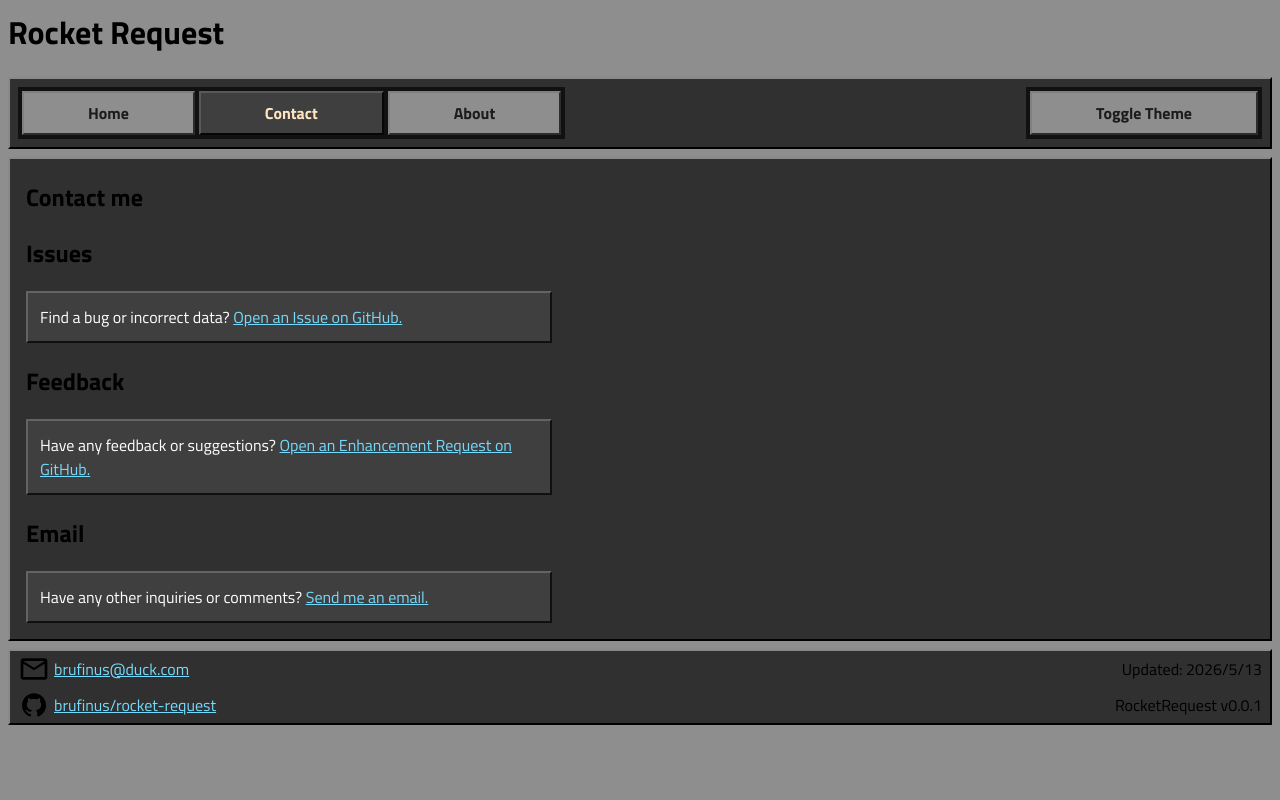
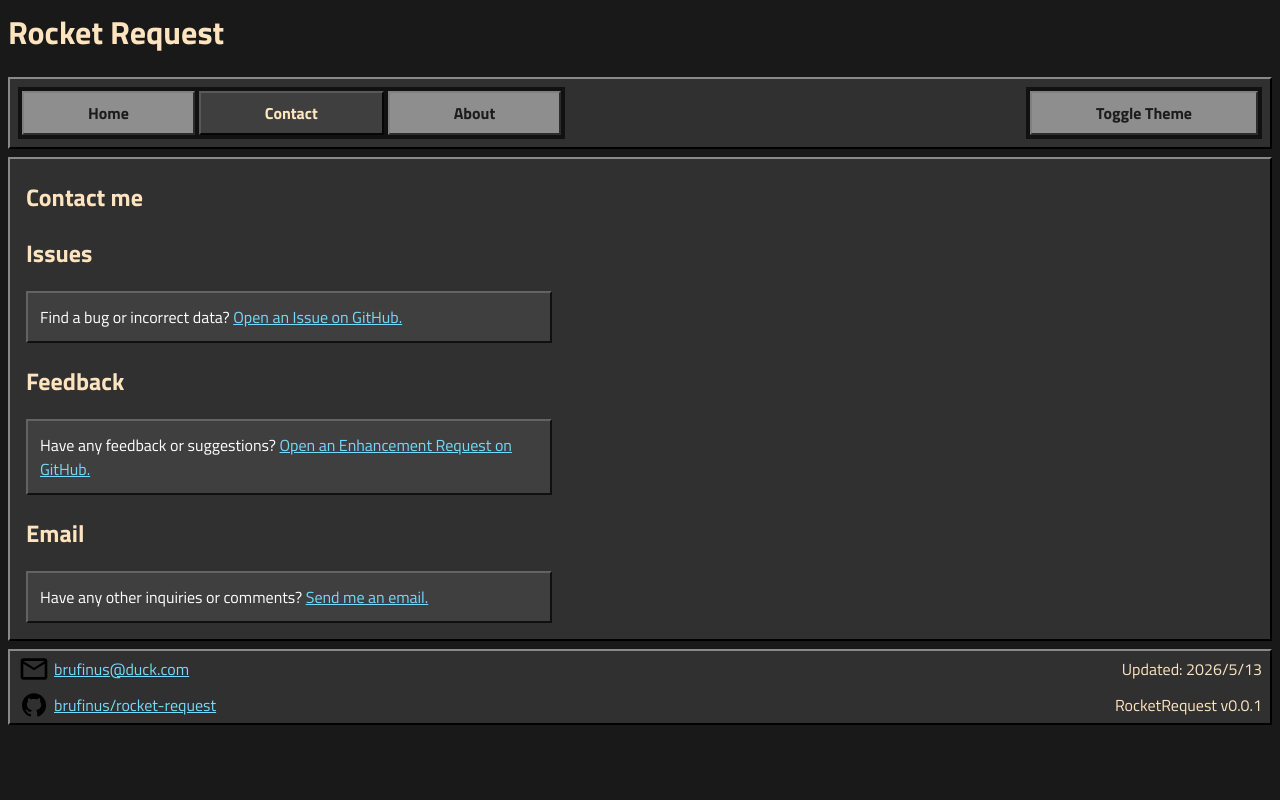
Before and after one commit to brufinus/rocket-request, a Django app: page /distribute/contact/ in a window 1280 px wide. Run offline with Django 5.2, Linux system fonts and the light colour scheme; some libraries are stand-ins or nearby versions.

Commit message:
make dark theme default and add light styling

```diff
--- a/django-rocket-request/django_distribute/static/distribute/style.css
+++ b/django-rocket-request/django_distribute/static/distribute/style.css
@@ -15,6 +15,9 @@
   --link-color: rgb(117, 218, 251);
   --link-color-hover: #9ad1ea;
   --active-color: #403f40;
+  --light-body-bg-color: #8e8e8e;
+  --light-panel-bg-color: #6e6e6e;
+  --light-panel-border-color: #666666;
 }
 
 /* Common */
@@ -23,10 +26,15 @@
   border: 6px solid var(--active-color);
 }
 
+html.light-theme .display-panel {
+  background-color: var(--light-panel-bg-color);
+  border: 6px solid var(--light-panel-border-color);
+}
+
 /* Body */
 html body {
-  background-color: #8e8e8e;
-  color: black;
+  background-color: #1a191a;
+  color: #fde4bf;
   transition:
     background-color 0.3s,
     color 0.3s;
--- a/django-rocket-request/django_distribute/static/distribute/theme.js
+++ b/django-rocket-request/django_distribute/static/distribute/theme.js
@@ -4,9 +4,9 @@
 const button = document.getElementById("theme-toggle");
 
 button.addEventListener("click", function () {
-  document.documentElement.classList.toggle("dark-theme");
-  const theme = document.documentElement.classList.contains("dark-theme")
-    ? "dark"
-    : "light";
+  document.documentElement.classList.toggle("light-theme");
+  const theme = document.documentElement.classList.contains("light-theme")
+    ? "light"
+    : "dark";
   localStorage.setItem("theme", theme);
 });
--- a/django-rocket-request/django_distribute/templates/distribute/base.html
+++ b/django-rocket-request/django_distribute/templates/distribute/base.html
@@ -4,8 +4,8 @@
 <html lang="en-US">
     <head data-current-context="{{ request.get_full_path }}">
         <script>
-        if (localStorage.getItem("theme") === "dark") {
-          document.documentElement.classList.add("dark-theme");
+        if (localStorage.getItem("theme") === "light") {
+          document.documentElement.classList.add("light-theme");
         }
         </script>
         <meta charset="utf-8" />
```
Also changed, not shown: other parts of django-rocket-request/django_distribute/static/distribute/style.css (+55 -5 lines).
